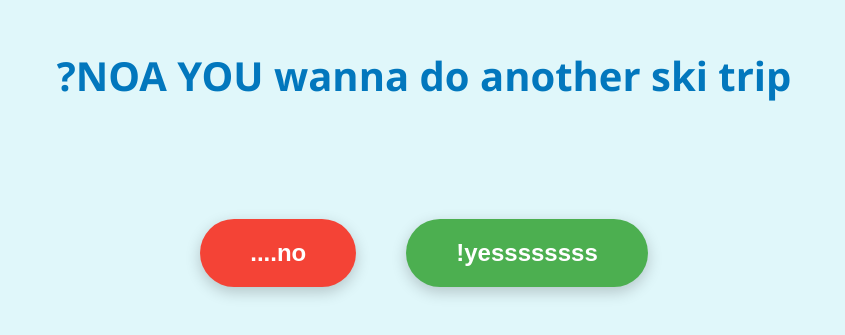
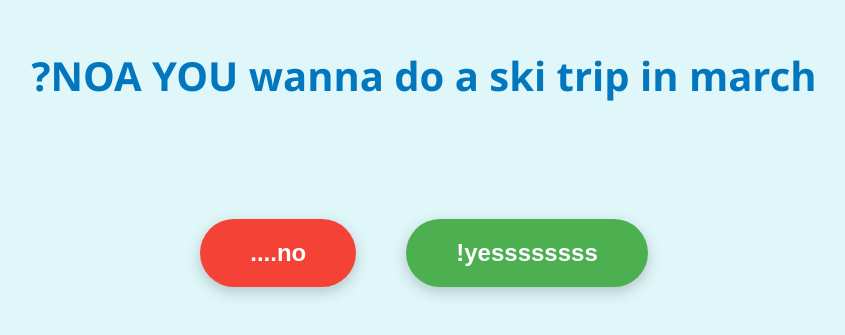
Before and after one commit to more-omer/UwannaSKI-, a plain HTML site: page index.html in a window 1280 px wide. Shown: the part 213-548 px from the top of the page, without its empty margins (216-1061 px from the left). Drawn offline with Linux system fonts and the light colour scheme.

Commit message:
index.html

```diff
--- a/index.html
+++ b/index.html
@@ -86,7 +86,7 @@
 </head>
 <body>
 
-    <h1 id="question">NOA YOU wanna do another ski trip?</h1>
+    <h1 id="question">NOA YOU wanna do a ski trip in march?</h1>
 
     <div class="container" id="buttons-area">
         <button id="yes-btn" onclick="sayYes()">yessssssss!</button>
```
